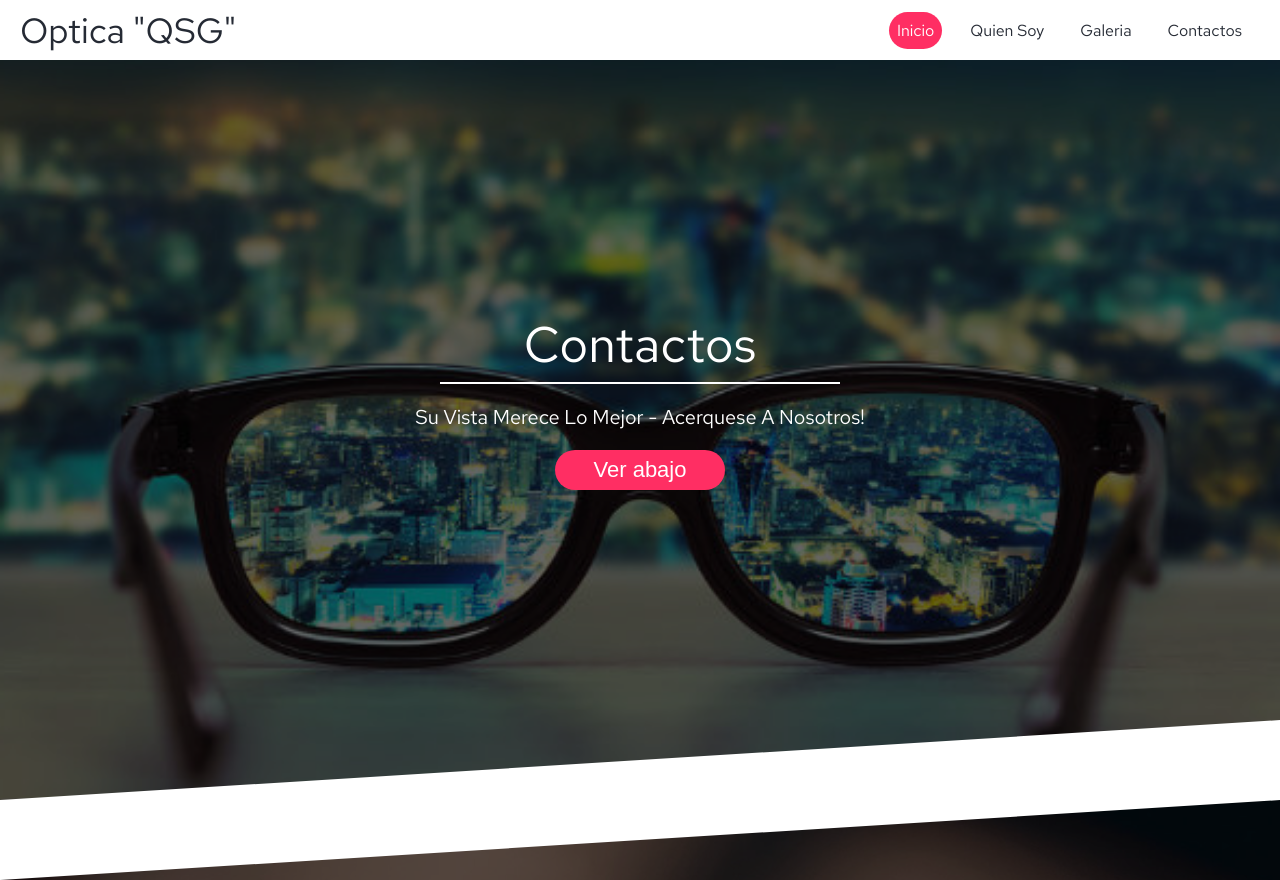
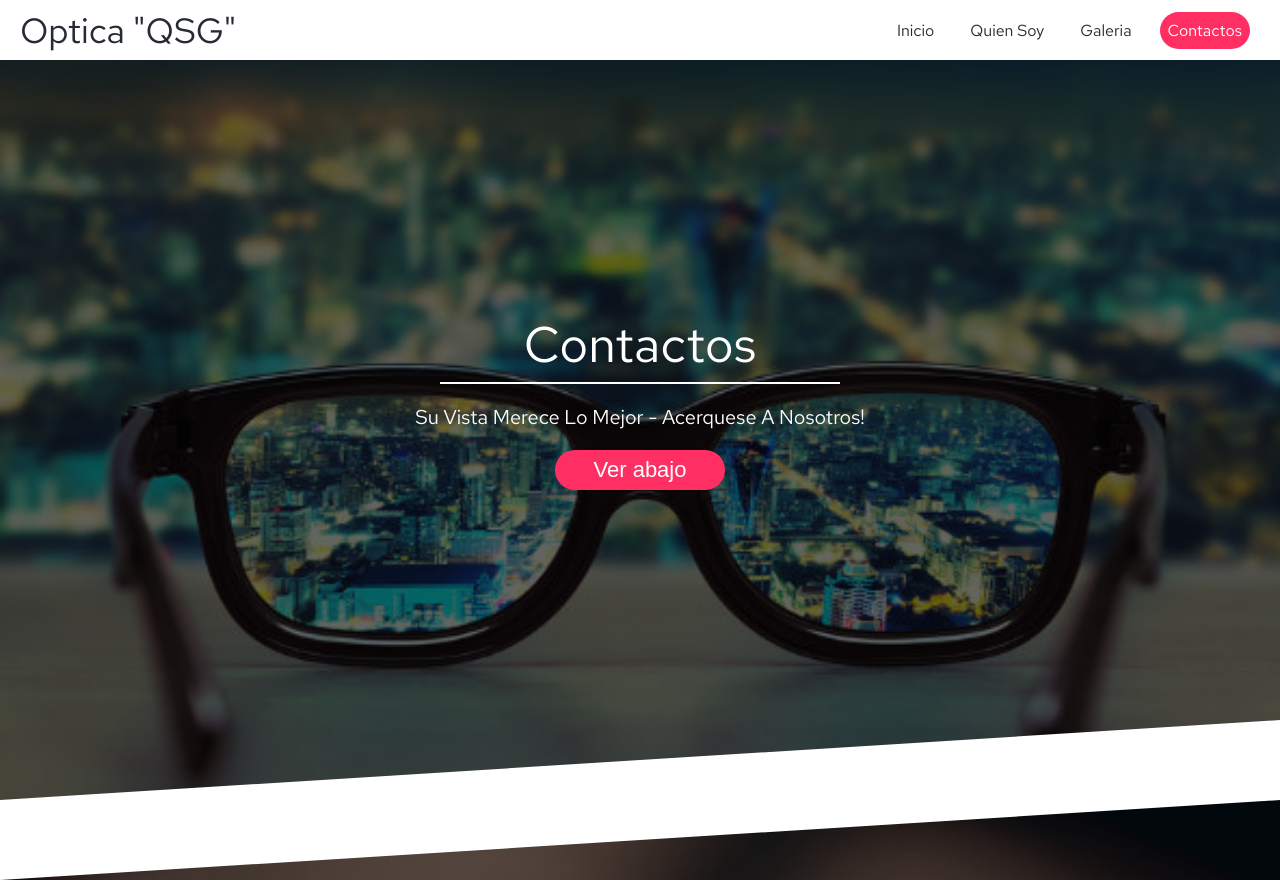
Before and after one commit to Gusqss/taller-sistemas, a plain HTML site: page contacto.html in a window 1280 px wide. Shown: the top 880 px of the page. Drawn offline with Linux system fonts and the light colour scheme.

Commit message:
Update contacto.html

```diff
--- a/contacto.html
+++ b/contacto.html
@@ -29,10 +29,10 @@
 
      <div class="list-container">
         <ul class="lists">
-            <li><a href="index.html" class="active">Inicio</a></li>
+            <li><a href="index.html" >Inicio</a></li>
             <li><a href="yo.html">Quien Soy</a></li>
             <li><a href="galeria.html">Galeria</a></li>
-            <li><a href="contacto.html">Contactos</a></li>
+            <li><a href="contacto.html"class="active">Contactos</a></li>
         </ul>
      </div>
     </nav>
```
